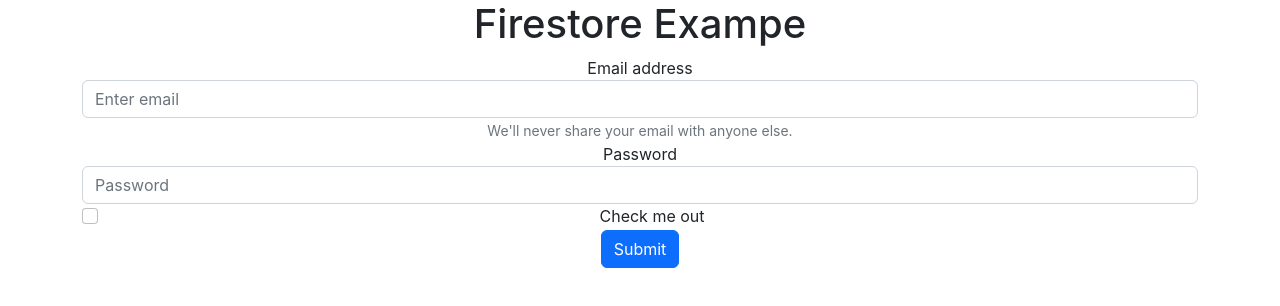
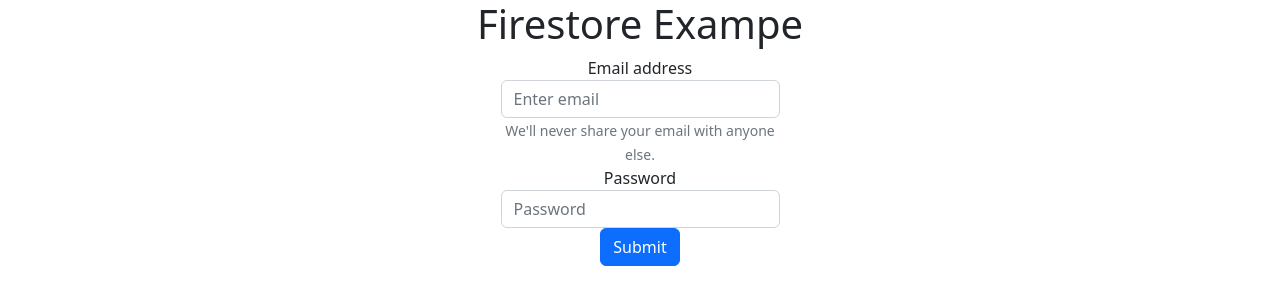
Before and after one commit to Travel-Systems-inc/project-assignment, a React (Create React App) app in the folder vt-app/: page / in a window 1280 px wide. Shown: the top 306 px of the page. Built offline with nearby package versions, Linux system fonts and the light colour scheme.

Commit message:
Installed react-bootstrap and bootstrap is working

```diff
--- a/package.json
+++ b/package.json
@@ -1,7 +1,8 @@
 {
   "dependencies": {
     "bootstrap": "^5.2.3",
-    "firebase": "^9.18.0"
+    "firebase": "^9.18.0",
+    "react-bootstrap": "^2.7.2"
   },
   "devDependencies": {
     "eslint": "^8.37.0",
--- a/vt-app/src/index.js
+++ b/vt-app/src/index.js
@@ -1,9 +1,5 @@
 import React from 'react'
 import ReactDOM from 'react-dom/client'
-// Bootstrap CSS
-import "bootstrap/dist/css/bootstrap.min.css";
-// Bootstrap Bundle JS
-import "bootstrap/dist/js/bootstrap.bundle.min";
 import './index.css'
 import App from './App'
 import reportWebVitals from './reportWebVitals'
--- a/vt-app/src/screens/Login.js
+++ b/vt-app/src/screens/Login.js
@@ -1,10 +1,11 @@
 import React from "react"
+import "bootstrap/dist/css/bootstrap.min.css";
 
 export default function Login(){
     return (
         <div className="container">
             <form>
-                <div class="form-group">
+                <div class="form-group w-25 mx-auto">
                     <label for="exampleInputEmail1">Email address</label>
                     <input
                         type="email"
@@ -17,13 +18,9 @@
                         We'll never share your email with anyone else.
                     </small>
                 </div>
-                <div class="form-group">
+                <div class="form-group w-25 mx-auto">
                     <label for="exampleInputPassword1">Password</label>
                     <input type="password" class="form-control" id="exampleInputPassword1" placeholder="Password"/>
-                </div>
-                <div class="form-group form-check">
-                    <input type="checkbox" class="form-check-input" id="exampleCheck1"/>
-                    <label class="form-check-label" for="exampleCheck1">Check me out</label>
                 </div>
                 <button type="submit" class="btn btn-primary">Submit</button>
             </form>
```
Also changed, not shown: 1 other file (tests, documents, lock files or other folders).
